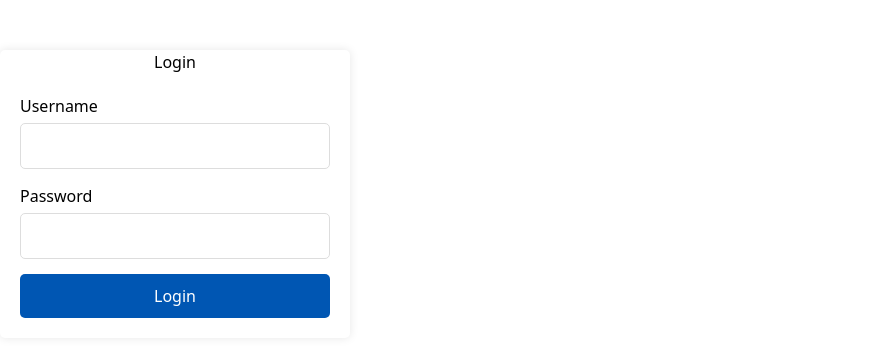
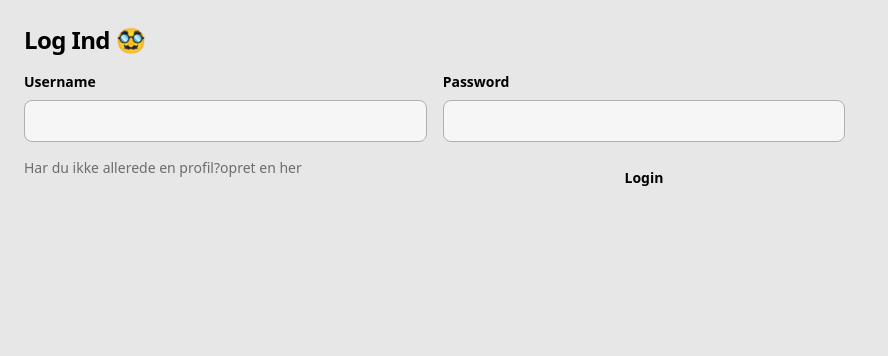
Before and after one commit to DataTubbies/AdventureXP-Frontend, a React (Vite) app: page /login in a window 1280 px wide. Shown: the top 356 px of the page, without its empty margins (0-888 px from the left). Built offline with nearby package versions, Linux system fonts and the light colour scheme; no server answers; the HTML template or start-up script is replaced by a standard one.

Commit message:
log ind stylingg

```diff
--- a/src/components/FormInput.tsx
+++ b/src/components/FormInput.tsx
@@ -7,7 +7,7 @@ interface FormInputProps {
 export default function FormInput({ label, name, type }: FormInputProps) {
   return (
     <div>
-      <label className="block mb-2 text-sm font-bold dark:text-white ">
+      <label className="block mb-2 text-sm font-bold dark:text-white">
         {label}
       </label>
       <input
--- a/src/components/SignUpForm.tsx
+++ b/src/components/SignUpForm.tsx
@@ -43,7 +43,7 @@ export default function SignUpForm({ customerType }: SignUpFormProps) {
         </h1>
 
         <form
-          className=" grid-cols-2 grid gap-4 w-2/3"
+          className="grid-cols-2 grid gap-4 w-2/3"
           action="#"
           onSubmit={handleSubmit}
         >
--- a/src/security/Login.tsx
+++ b/src/security/Login.tsx
@@ -37,12 +37,20 @@ const Login = () => {
   }
 
   return (
-    <div className="login-wrapper">
-      <form className="login-form" onSubmit={handleSubmit}>
-        <h2>Login</h2>
-        <div className="login-form-group">
-          <label htmlFor="username">Username</label>
+    <div className="bg-black-100 h-[100vh] p-6 space-y-4">
+      <h1 className="text-xl font-bold leading-tight tracking-tight md:text-2xl dark:text-white">
+        Log Ind 🥸
+      </h1>
+      <form className="grid-cols-2 grid gap-4 w-2/3" onSubmit={handleSubmit}>
+        <div>
+          <label
+            className="block mb-2 text-sm font-bold dark:text-white"
+            htmlFor="username"
+          >
+            Username
+          </label>
           <input
+            className="bg-black-50 border border-black-300 text-black-900 sm:text-sm rounded-lg focus:ring-primary-600 focus:border-primary-600 block w-full p-2.5 "
             type="text"
             name="username"
             value={user.username}
@@ -52,9 +60,15 @@ const Login = () => {
             required
           />
         </div>
-        <div className="login-form-group">
-          <label htmlFor="password">Password</label>
+        <div>
+          <label
+            className="block mb-2 text-sm font-bold dark:text-white"
+            htmlFor="password"
+          >
+            Password
+          </label>
           <input
+            className="bg-black-50 border border-black-300 text-black-900 sm:text-sm rounded-lg focus:ring-primary-600 focus:border-primary-600 block w-full p-2.5 "
             type="password"
             name="password"
             value={user.password}
@@ -64,7 +78,20 @@ const Login = () => {
             required
           />
         </div>
-        <button type="submit" className="login-btn">
+
+        <p className="text-sm font-light text-black-500 dark:text-black-400">
+          Har du ikke allerede en profil?
+          <a
+            href="#"
+            className="font-medium text-primary-600 hover:underline dark:text-primary-500"
+          >
+            opret en her
+          </a>
+        </p>
+        <button
+          type="submit"
+          className="w-full text-white bg-primary-600 hover:bg-primary-700 focus:ring-4 focus:outline-none focus:ring-primary-300 font-bold rounded-lg text-sm px-5 py-2.5 text-center dark:bg-primary-600 dark:hover:bg-primary-700 dark:focus:ring-primary-800"
+        >
           Login
         </button>
       </form>
```
